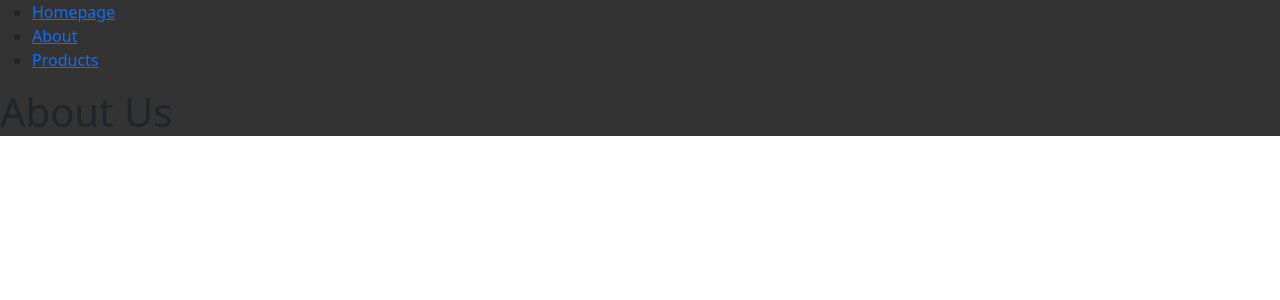
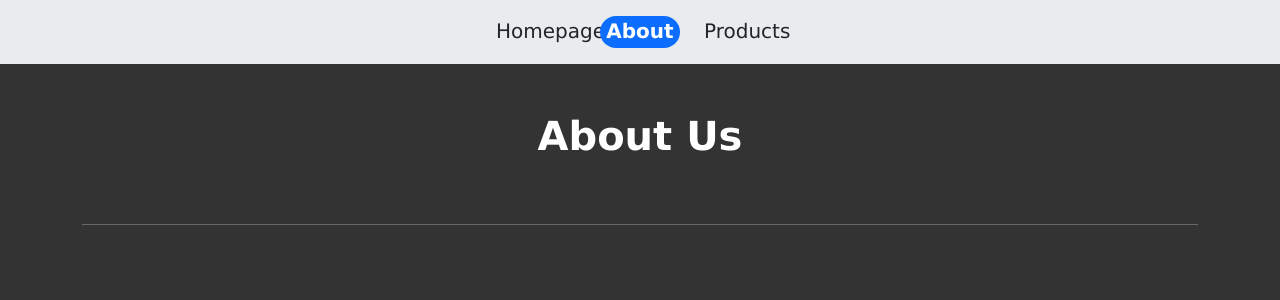
Before and after one commit to mannuccimattia/react-router, a React (Vite) app: page /about in a window 1280 px wide. Shown: the top 300 px of the page. Built offline with nearby package versions, Linux system fonts and the light colour scheme.

Commit message:
[UPD] Done style

```diff
--- a/src/components/HeadNavbar.jsx
+++ b/src/components/HeadNavbar.jsx
@@ -21,17 +21,17 @@ const links = [
 const HeadNavbar = () => {
   return (
     <>
-      <header>
+      <header className="container-fluid bg-body-secondary">
         <nav>
-          <ul>
+          <div className="row d-flex justify-content-center align-item-center p-3">
             {links.map(link => (
-              <li key={link.id}>
-                <NavLink to={link.path}>
+              <div key={link.id} className="col-1 text-center nav-item">
+                <NavLink to={link.path} className="nav-link">
                   {link.label}
                 </NavLink>
-              </li>
+              </div>
             ))}
-          </ul>
+          </div>
         </nav>
       </header>
     </>
--- a/src/index.css
+++ b/src/index.css
@@ -1,31 +1,119 @@
-#root {
-  background-color: #333;
+body {
+  background-color: #333 !important;
 }
 
-.row .card {
-  background-color: transparent;
-  border: 2px solid gray;
+#root {
+  font-family: 'Lucida Sans', 'Lucida Sans Regular', 'Lucida Grande', 'Lucida Sans Unicode', Geneva, Verdana, sans-serif;
+}
+
+/* Header */
+header .nav-link {
+  font-size: 20px;
+  padding-bottom: 2px;
+}
+
+header a.active {
+  font-weight: 700;
+  background-color: #0D6EFD;
   color: #fff;
   border-radius: 20px;
 }
 
-.card-image-top {
-  height: 500px;
-  overflow: hidden;
-  border-radius: 20px;
+hr {
+  border-color: #fff !important;
 }
 
-h5 {
-  min-height: 100px;
-  font-size: 14px;
+/* Page content */
+.row h1 {
+  color: #fff;
+  font-weight: 700;
+  text-align: center;
+  margin: 3rem 0;
 }
 
-.price {
-  font-size: 18px;
+
+/* Card*/
+.card {
+  border-radius: 0.5rem;
+  box-shadow: 0 4px 12px rgba(0, 0, 0, 0.08);
+  overflow: hidden;
+  transition: transform 0.2s ease;
 }
 
-.desc {
-  padding: 10px 5px 0 5px;
-  border-top: 1px dashed gray;
-  font-size: 16px;
+/* Hover effect */
+.card:hover {
+  transform: scale(1.02);
 }
+
+/* Card image */
+.card-image-top {
+  width: 100%;
+  height: 250px;
+  background-color: #fff;
+  display: flex;
+  align-items: center;
+  justify-content: center;
+  overflow: hidden;
+  padding: 1rem;
+}
+
+.card-image-top img {
+  width: auto;
+  height: 100%;
+  object-fit: cover;
+}
+
+/* Card content */
+.card-body {
+  display: flex;
+  flex-direction: column;
+  justify-content: space-between;
+  padding: 1rem;
+}
+
+.card-body h5 {
+  font-size: 1rem;
+  text-align: center;
+  margin-bottom: 0.5rem;
+  color: white;
+}
+
+.card-body .price {
+  font-weight: bold;
+  color: #333;
+}
+
+.card-body .desc {
+  padding: 1rem;
+  font-size: 0.85rem;
+  color: #666;
+  margin-bottom: 0;
+}
+
+/* Loader */
+.loader {
+  width: 16px;
+  height: 16px;
+  border-radius: 50%;
+  background-color: #fff;
+  box-shadow: 32px 0 #fff, -32px 0 #fff;
+  position: relative;
+  animation: flash 0.5s ease-out infinite alternate;
+}
+
+@keyframes flash {
+  0% {
+    background-color: #FFF2;
+    box-shadow: 32px 0 #FFF2, -32px 0 #FFF;
+  }
+
+  50% {
+    background-color: #FFF;
+    box-shadow: 32px 0 #FFF2, -32px 0 #FFF2;
+  }
+
+  100% {
+    background-color: #FFF2;
+    box-shadow: 32px 0 #FFF, -32px 0 #FFF2;
+  }
+}
--- a/src/pages/About.jsx
+++ b/src/pages/About.jsx
@@ -5,8 +5,13 @@ const About = () => {
   return (
     <>
       <HeadNavbar />
-      <div>
-        <h1>About Us</h1>
+      <div className="container">
+        <div className="row">
+          <div className="col-12">
+            <h1>About Us</h1>
+          </div>
+        </div>
+        <hr />
       </div>
     </>
   )
--- a/src/pages/Homepage.jsx
+++ b/src/pages/Homepage.jsx
@@ -5,8 +5,13 @@ const Homepage = () => {
   return (
     <>
       <HeadNavbar />
-      <div>
-        <h1>Homepage</h1>
+      <div className='container'>
+        <div className="row">
+          <div className="col-12">
+            <h1>Homepage</h1>
+          </div>
+        </div>
+        <hr />
       </div>
     </>
   )
--- a/src/pages/Products.jsx
+++ b/src/pages/Products.jsx
@@ -29,11 +29,14 @@ const Products = () => {
             <h1>Products</h1>
           </div>
         </div>
+        <hr />
 
         <div className="row g-3">
-          {products === null ? <div>Loading...</div>
+          {products === null ? <div className="d-flex justify-content-center">
+            <span class="loader"></span>
+          </div>
             :
-            <div className="row g-3">
+            <div className="row g-4">
               {products.map(product => (
                 <div
                   className="col-12 col-md-6 col-lg-4"
@@ -53,7 +56,8 @@ const Products = () => {
                   </div>
                 </div>
               ))}
-            </div>}
+            </div>
+          }
         </div>
       </div>
     </>
```
